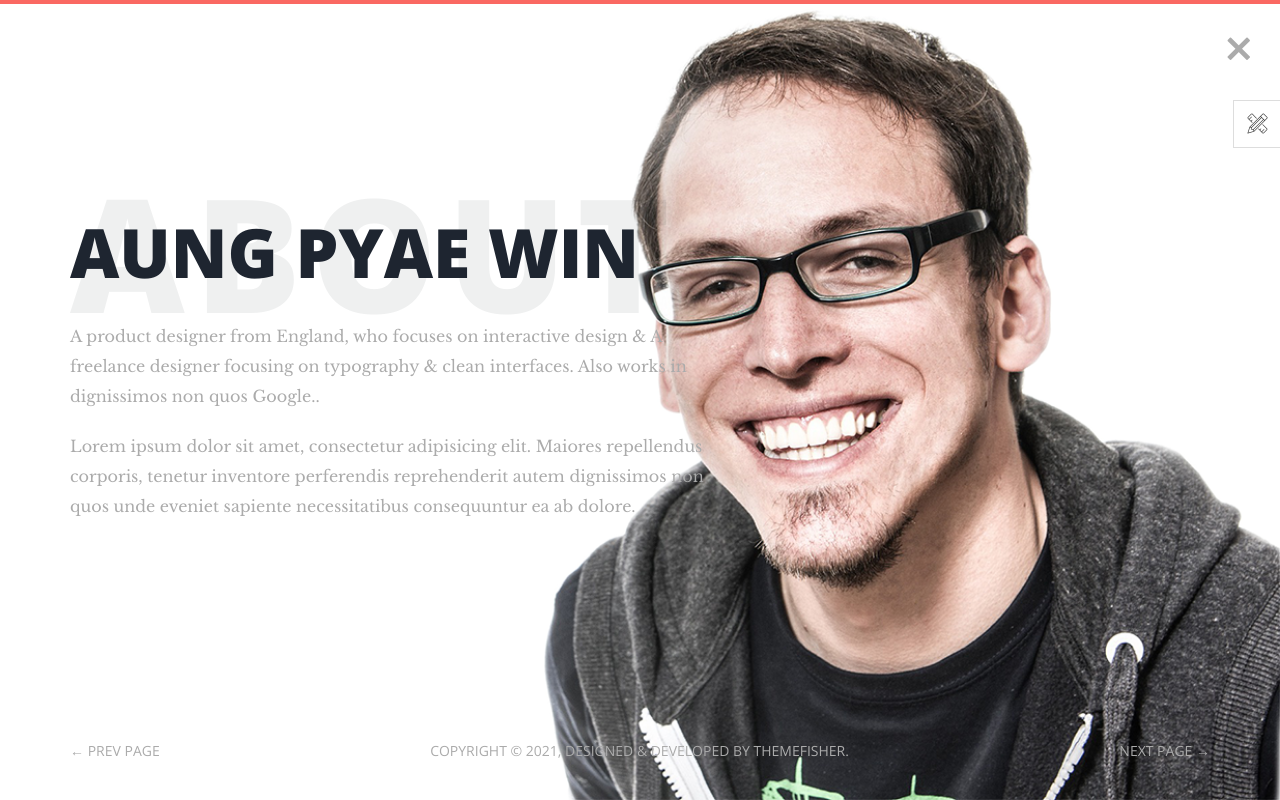
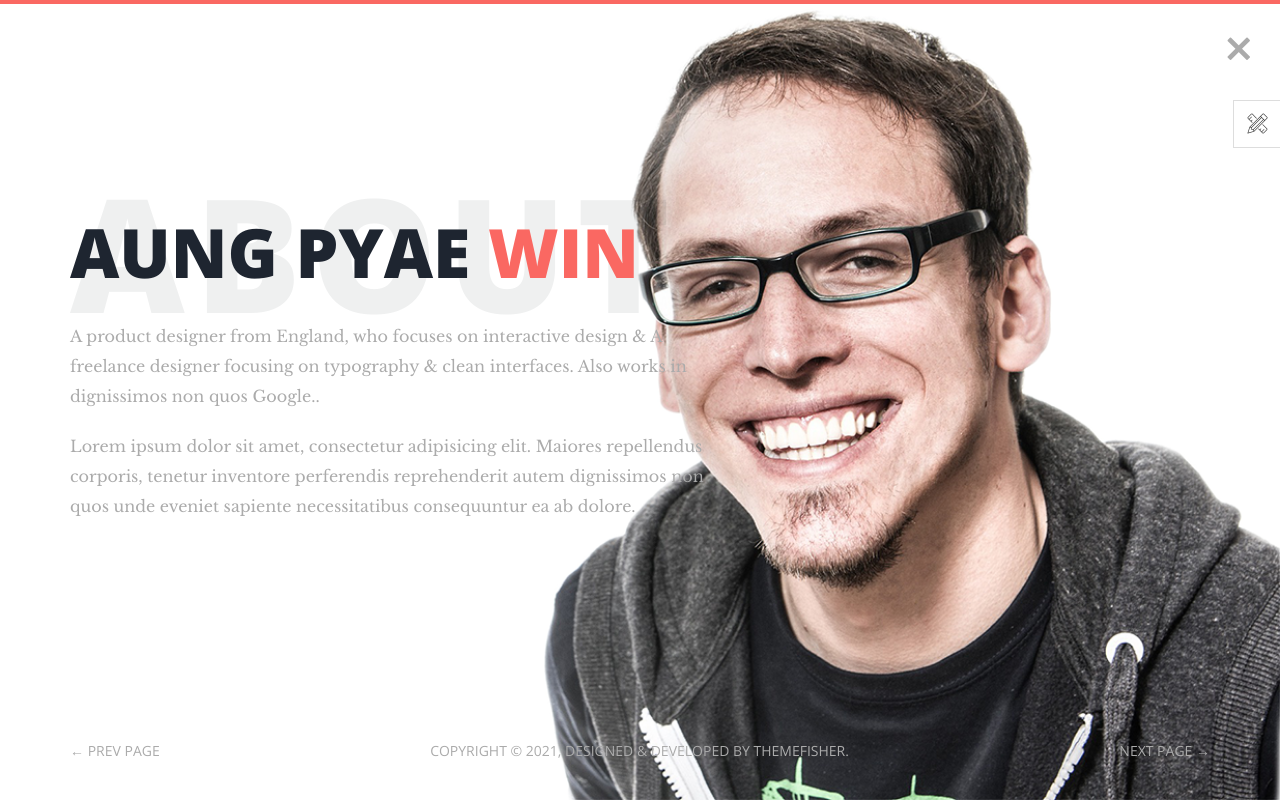
Before and after one commit to aungpyaewin/portfolio, a plain HTML site: page welcome.html in a window 1280 px wide. Drawn offline with nearby package versions, Linux system fonts and the light colour scheme; files whose address does not match are found by name.

Commit message:
file added

```diff
--- a/welcome.html
+++ b/welcome.html
@@ -94,7 +94,7 @@ FACEBOOK: https://www.facebook.com/themefisher
         <div class="row">
           <div class="col-xs-12 col-md-6 col-lg-7">
             <div class="page-title">
-              <h2>Aung Pyae Win<span class="title-bg">About</span></h2>
+              <h2>Aung Pyae <span class="primary">Win</span> <span class="title-bg">About</span></h2>
               <p>A product designer from England, who focuses on interactive design & A freelance designer focusing on typography & clean interfaces. Also works in dignissimos non quos Google..</p>
               <p>Lorem ipsum dolor sit amet, consectetur adipisicing elit. Maiores repellendus corporis, tenetur inventore perferendis reprehenderit autem dignissimos non quos unde eveniet sapiente necessitatibus consequuntur ea ab dolore.</p>
             </div>
```
